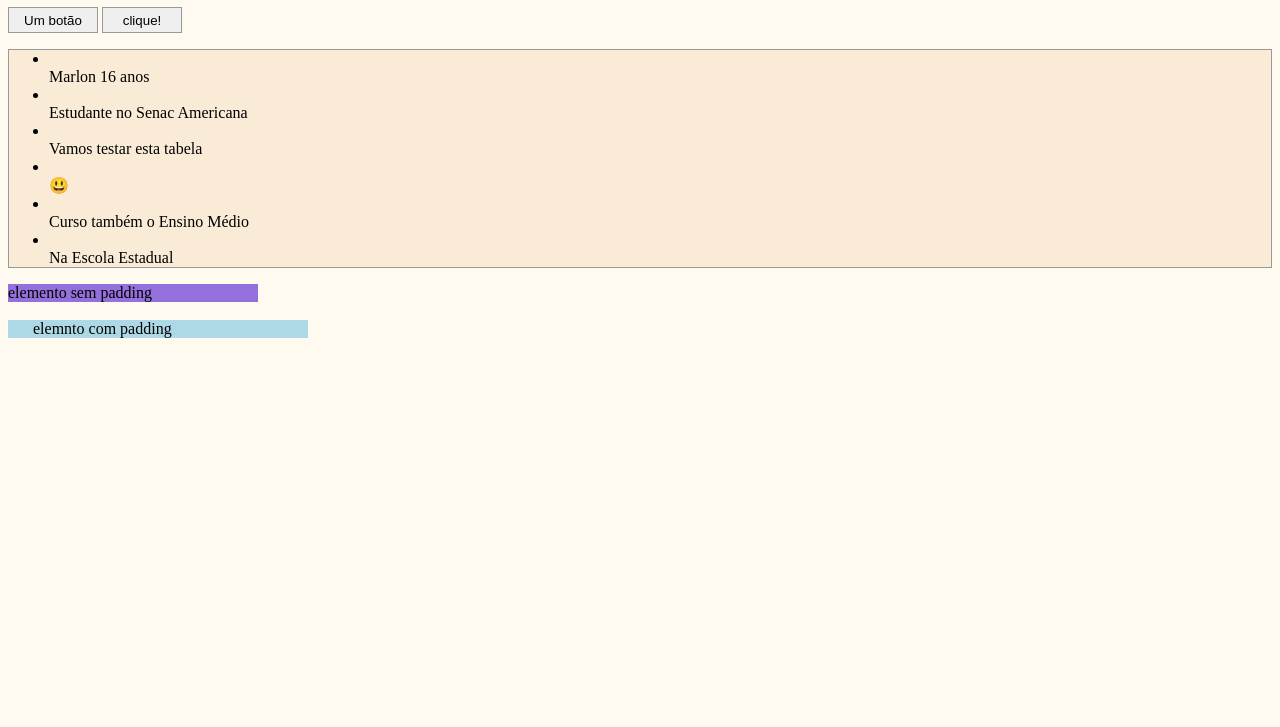
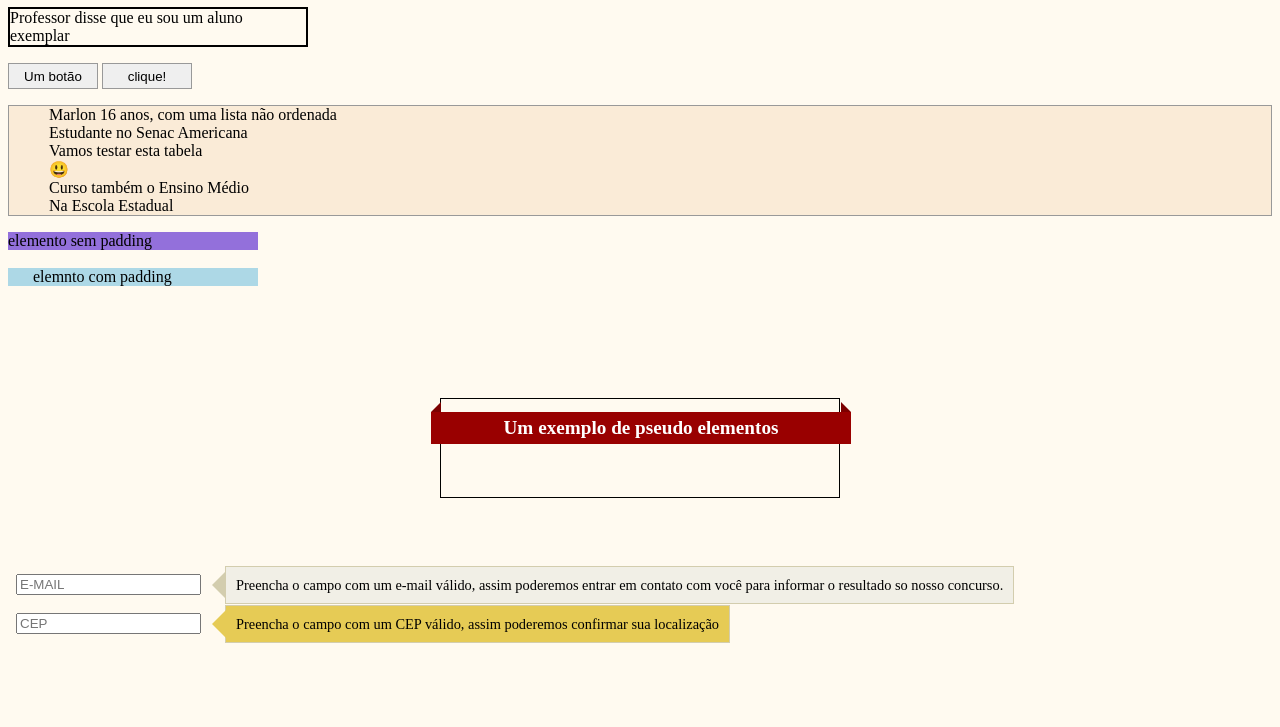
Before and after one commit to marlone000/revisao-html-css, a plain HTML site: page index.html in a window 1280 px wide. Shown: the part 73-800 px from the top of the page. Drawn offline with Linux system fonts and the light colour scheme.

Commit message:
fizemos caixa de conteudo com descrição mo hatml e css

```diff
--- a/index.html
+++ b/index.html
@@ -6,13 +6,13 @@
     <title></title>
     <link rel="stylesheet" href="style.css">
 </head>
-<body class="corpo"
-    <h1 class="texto">Revisão Só o Basico</h1>
+<body class="corpo">
+    <h1 class="texto"> Revisão Só o Básico</h1>
     <p class="digo">Professor disse que eu sou um aluno exemplar</p>
     <button class="botao">Um botão</button>
     <button class="botaoespecial">clique!</button>
       <ul class="ul">
-            <li></li>Marlon 16 anos
+            <li></li>Marlon 16 anos, com uma lista não ordenada
             <li></li>Estudante no Senac Americana
             <li></li>Vamos testar esta tabela
             <li></li>😃
@@ -22,5 +22,26 @@
         <div class="caixa">elemento sem padding</div>
         <br>
         <div class="caixa-com-padding">elemnto com padding</div>
+        <br>
+        <br>
+        <br>
+        <br>
+        <section class="faixa">
+            <h1>Um exemplo de pseudo elementos</h1>
+        </section>
+        <br>
+        <br>
+        &nbsp;
+        <input placeholder="E-MAIL" type="email">
+        <span class='ajuda'>
+            Preencha o campo com um e-mail válido, assim poderemos entrar em contato com você para informar o resultado so nosso concurso.
+        </span>
+        <br>
+        <br>
+        &nbsp;
+        <input placeholder="CEP" type="cep">
+        <span class='local'>
+            Preencha o campo com um CEP válido, assim poderemos confirmar sua localização
+        </span>
 </body>
 </html>
--- a/style.css
+++ b/style.css
@@ -1,3 +1,6 @@
+*{
+    box-sizing: border-box;
+}
 .corpo{
     background-color: floralwhite;
 }
@@ -11,7 +14,7 @@
     border: 1px solid #999;
     height: 26px;
     padding: 5px 15px;
-    width: 80px;
+    width: 90px;
 }
 .texto{
     color: #999;
@@ -24,6 +27,7 @@
 .ul{
     background-color: antiquewhite;
     border: 1px solid #999;
+    list-style: none;
 }
 .caixa{
     background-color: mediumpurple;
@@ -34,3 +38,78 @@
     padding: 0 25px;
     width: 250px;
 }
+.faixa {
+    border: 1px solid #000;
+    height: 100px;
+    margin: 40px auto;
+    width: 400px;
+}
+.faixa h1{
+    background-color: #990000;
+    color: #FFF;
+    font-size: 1.2em;
+    left: -10px;
+    padding: 5px 0;
+    position: relative;
+    text-align: center;
+    width: 420px;
+    margin-top: 13px;
+}
+.faixa h1::before{
+    border-color:transparent #7C0000 #7C0000 transparent;
+    border-style: solid;
+    border-width: 5px;
+    content: "";
+    left: 0;
+    position: absolute;
+    top: -10px;
+}
+.faixa h1::after{
+    border-color:transparent transparent #7C0000 #7C0000 ;
+    border-style: solid;
+    border-width: 5px;
+    content: "";
+    right: 0;
+    position: absolute;
+    top: -10px;
+}
+.ajuda{
+    background-color: #F1EFE6;
+    border: 1px solid #D3CDAE;
+    font-size: 0.9em;
+    padding: 10px;
+    position: relative;
+    width: 300px;
+    margin-left: 20px;
+    vertical-align: middle;
+}
+.ajuda::before{
+border-color: transparent #D3CDAE transparent transparent;
+border-style: solid;
+border-width: 14px;
+content: "";
+left: -28px;
+margin-top: -14px;
+position: absolute;
+top: 50%;
+}
+.local{
+    background-color: #e6cb55;
+    border: 1px solid #D3CDAE;
+    font-size: 0.9em;
+    padding: 10px;
+    position: relative;
+    width: 300px;
+    margin-left: 20px;
+    vertical-align: middle;
+}
+.local::before{
+    border-color: transparent #e6cb55 transparent transparent;
+    border-style: solid;
+    border-width: 14px;
+    content: "";
+    left: -28px;
+    margin-top: -14px;
+    position: absolute;
+    top: 50%;
+}
```
